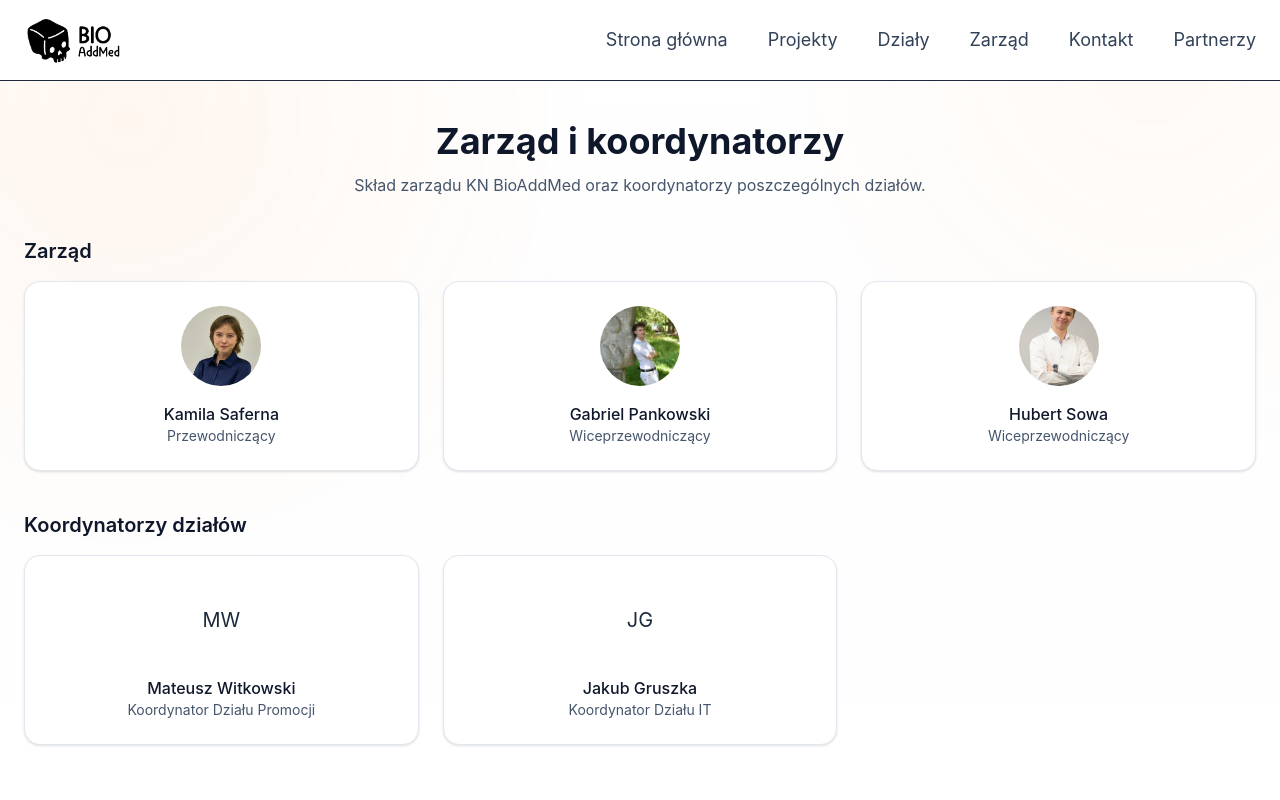
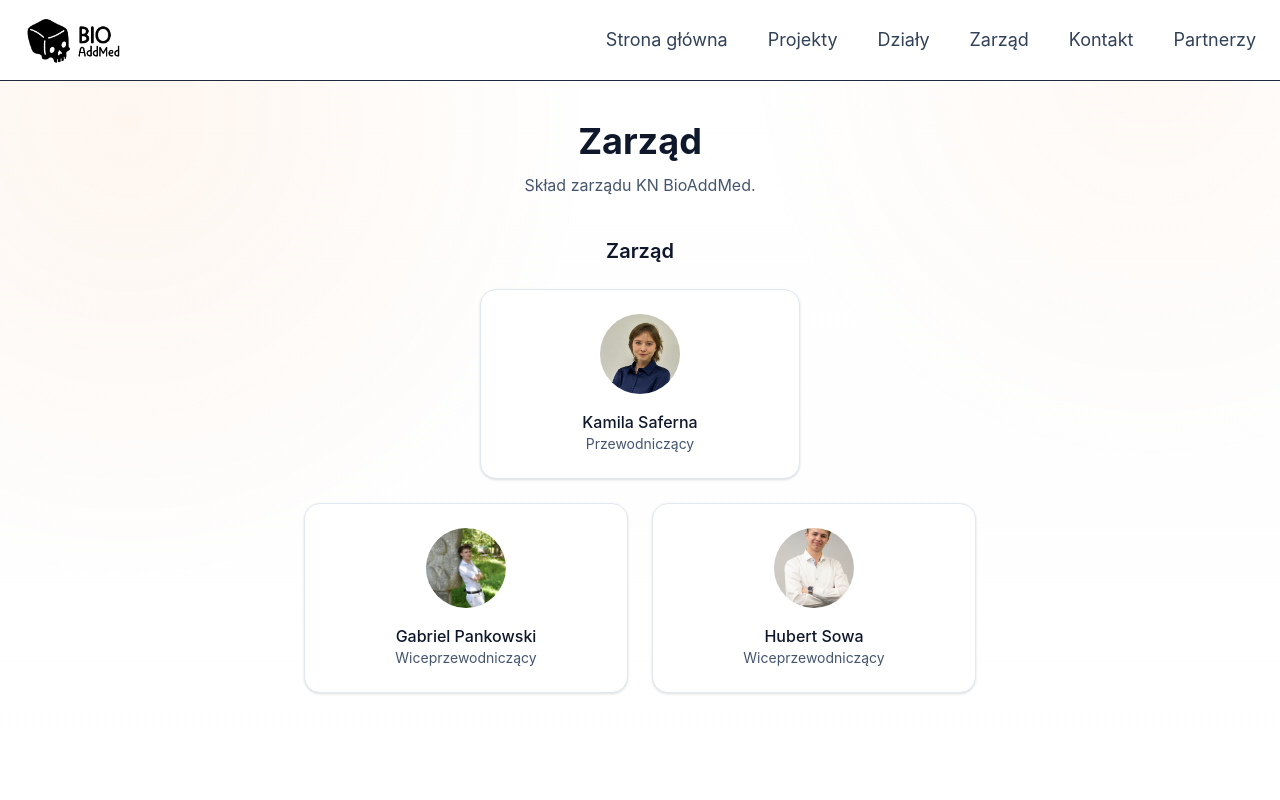
Before and after one commit to BioAddMed/Strona-internetowa, a Next.js app: page /management in a window 1280 px wide. Shown: the top 800 px of the page. Built offline with nearby package versions, Linux system fonts and the light colour scheme.

Commit message:
Feat: Management in pyramid layout

```diff
--- a/app/management/page.tsx
+++ b/app/management/page.tsx
@@ -5,10 +5,10 @@ export default function ManagementPage() {
       <div className="space-y-10">
         <header className="text-center">
           <h1 className="text-3xl md:text-4xl font-bold text-slate-900 dark:text-white">
-            Zarząd i koordynatorzy
+            Zarząd
           </h1>
           <p className="mt-3 text-slate-600 dark:text-slate-300">
-            Skład zarządu KN BioAddMed oraz koordynatorzy poszczególnych działów.
+            Skład zarządu KN BioAddMed.
           </p>
         </header>
         <Management />
--- a/components/Management.tsx
+++ b/components/Management.tsx
@@ -1,5 +1,5 @@
 // src/components/Management.tsx
-import { MANAGEMENT, COORDINATORS, type Member } from '@/app/context/data'
+import { MANAGEMENT, type Member } from '@/app/context/data'
 
 function Card({ name, role, imageUrl }: Member) {
   return (
@@ -18,19 +18,26 @@ function Card({ name, role, imageUrl }: Member) {
 }
 
 export default function Management() {
+  // Split management into president (first) and vice presidents (rest)
+  const president = MANAGEMENT[0]
+  const vicePresidents = MANAGEMENT.slice(1)
+
   return (
-    <div className="space-y-10">
+    <div className="space-y-8">
       <section aria-labelledby="board-title">
-        <h2 id="board-title" className="text-xl font-semibold text-slate-900 dark:text-white mb-4">Zarząd</h2>
-        <div className="grid gap-6 sm:grid-cols-2 md:grid-cols-3">
-          {MANAGEMENT.map(m => <Card key={m.name} {...m} />)}
-        </div>
-      </section>
+        <h2 id="board-title" className="text-xl font-semibold text-slate-900 dark:text-white mb-6 text-center">Zarząd</h2>
 
-      <section aria-labelledby="coord-title">
-        <h2 id="coord-title" className="text-xl font-semibold text-slate-900 dark:text-white mb-4">Koordynatorzy działów</h2>
-        <div className="grid gap-6 sm:grid-cols-2 md:grid-cols-3">
-          {COORDINATORS.map(m => <Card key={m.name} {...m} />)}
+        {/* Pyramid layout */}
+        <div className="flex flex-col items-center gap-6">
+          {/* President at top */}
+          <div className="w-full max-w-xs">
+            <Card {...president} />
+          </div>
+
+          {/* Vice presidents below */}
+          <div className="grid gap-6 sm:grid-cols-2 w-full max-w-2xl">
+            {vicePresidents.map(m => <Card key={m.name} {...m} />)}
+          </div>
         </div>
       </section>
     </div>
```
